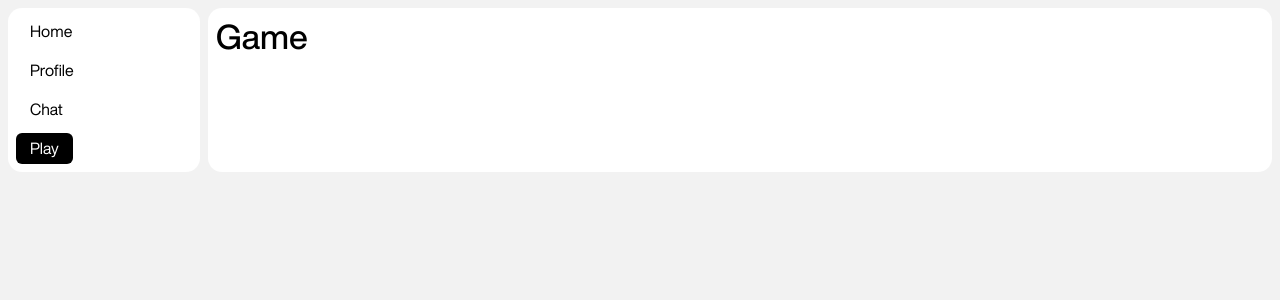
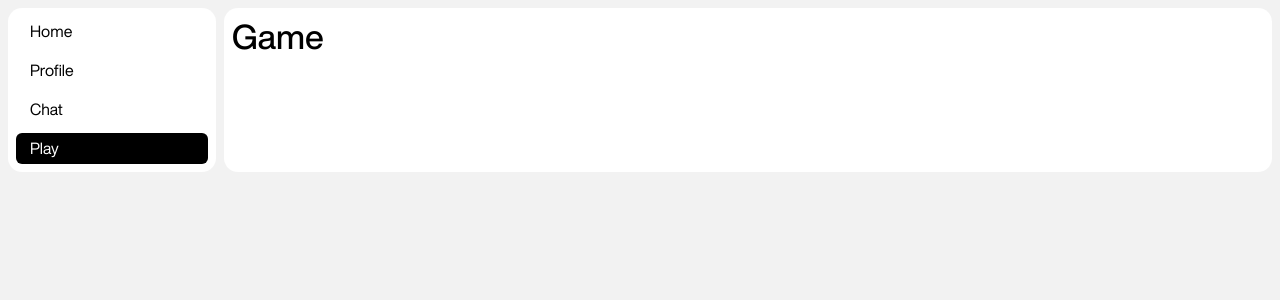
Before and after one commit to TDSn3/transcendence, a React (Vite) app in the folder frontend/: page /game in a window 1280 px wide. Shown: the top 300 px of the page. Built offline with nearby package versions, Linux system fonts and the light colour scheme.

Commit message:
button on sidebar full width

```diff
--- a/frontend/src/components/Button/Button.tsx
+++ b/frontend/src/components/Button/Button.tsx
@@ -21,7 +21,7 @@ const Button = ({ text, to, buttonSelected, setButtonSelected }: ButtonProps) =>
   }, [location, to, text, setButtonSelected]);
 
   return (
-    <div style={{ margin: '8px' }}>
+    <div>
       <Link to={to}>
         <button className={buttonSelected === text ? 'clicked-button-style' : 'button-style'} >
           {text}
--- a/frontend/src/components/Button/button.css
+++ b/frontend/src/components/Button/button.css
@@ -1,4 +1,5 @@
 .button-style {
+	width: 100%;
 	border: none;
 	background-color: #ffffff;
 
@@ -7,6 +8,7 @@
 	font-weight: normal;
 	font-style: normal;
 	font-size: 16px;
+	text-align: left;
 
 	padding-top: 6px;
 	padding-right: 14px;
@@ -17,6 +19,7 @@
 }
 
 .clicked-button-style {
+	width: 100%;
 	border: none;
 	background-color: #000000;
 
@@ -25,6 +28,7 @@
 	font-weight: normal;
 	font-style: normal;
 	font-size: 16px;
+	text-align: left;
 
 	padding-top: 6px;
 	padding-right: 14px;
@@ -37,6 +41,7 @@
 }
 
 .button-style:hover {
+	width: 100%;
 	background-color: #f2f2f2;
 	transition: background-color 0.2s ease-in-out;
 }
--- a/frontend/src/components/Navbar/navbar.css
+++ b/frontend/src/components/Navbar/navbar.css
@@ -1,5 +1,9 @@
 .navbar-style {
+	display: flex;
+	gap: 8px;
+	flex-direction: column;
 	background-color: #ffffff;
+	padding: 8px;
 	width: 192px;
 	border-radius: 14px;
 }
--- a/frontend/src/index.css
+++ b/frontend/src/index.css
@@ -13,9 +13,9 @@ body {
 .container {
 	display: flex;
 	flex-direction: row;
+	gap: 8px;
 	overflow: hidden;
 	height: 100%;
-	gap: 8px;
 }
 
 .page {
```
